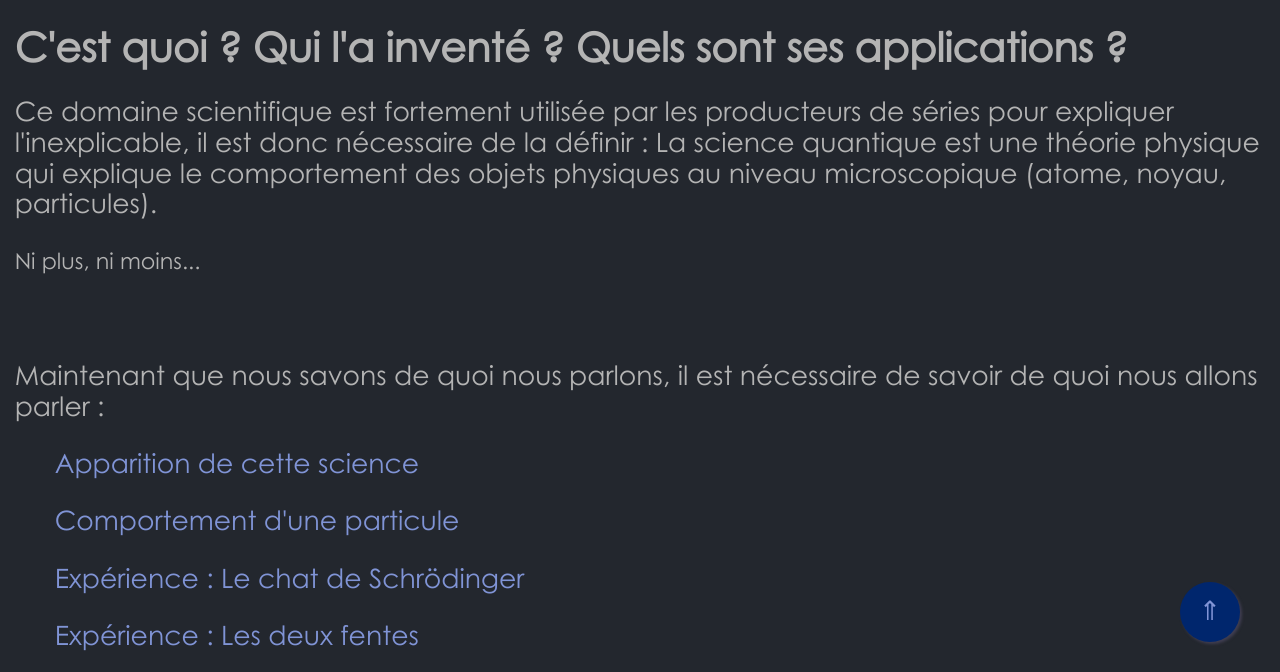
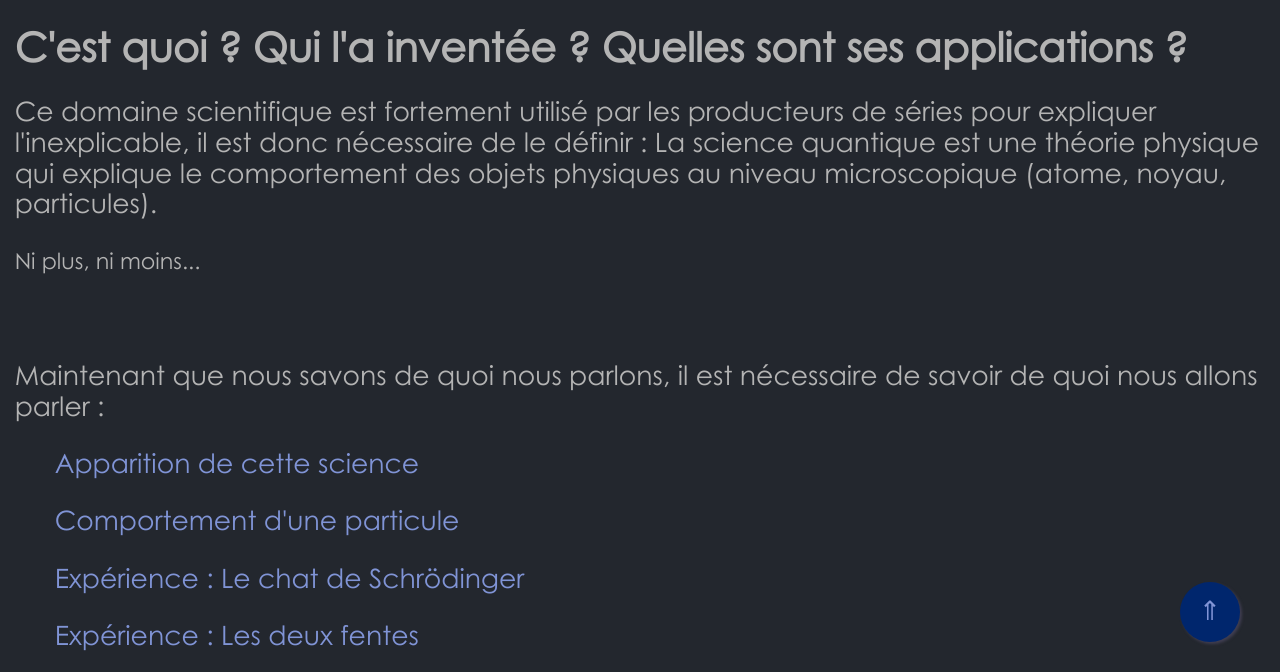
Before and after one commit to Yokilleurs/La-science-quantique-simplement, a plain HTML site: page index.html in a window 1280 px wide. Shown: the part 118-790 px from the top of the page. Drawn offline with Linux system fonts and the light colour scheme.

Commit message:
Text correction

```diff
--- a/index.html
+++ b/index.html
@@ -8,8 +8,8 @@
     </head>
     <body>
         <h1>La science quantique, simplement.</h1>
-        <h2>C'est quoi ? Qui l'a inventé ? Quels sont ses applications ?</h2>
-        <p>Ce domaine scientifique est fortement utilisée par les producteurs de séries pour expliquer l'inexplicable, il est donc nécessaire de la définir : La science quantique est une théorie physique qui explique le comportement des objets physiques au niveau microscopique (atome, noyau, particules).</p>
+        <h2>C'est quoi ? Qui l'a inventée ? Quelles sont ses applications ?</h2>
+        <p>Ce domaine scientifique est fortement utilisé par les producteurs de séries pour expliquer l'inexplicable, il est donc nécessaire de le définir : La science quantique est une théorie physique qui explique le comportement des objets physiques au niveau microscopique (atome, noyau, particules).</p>
         <p style=font-size:smaller>Ni plus, ni moins...</p>
 
 <div style="height:35px"> </div>
```
